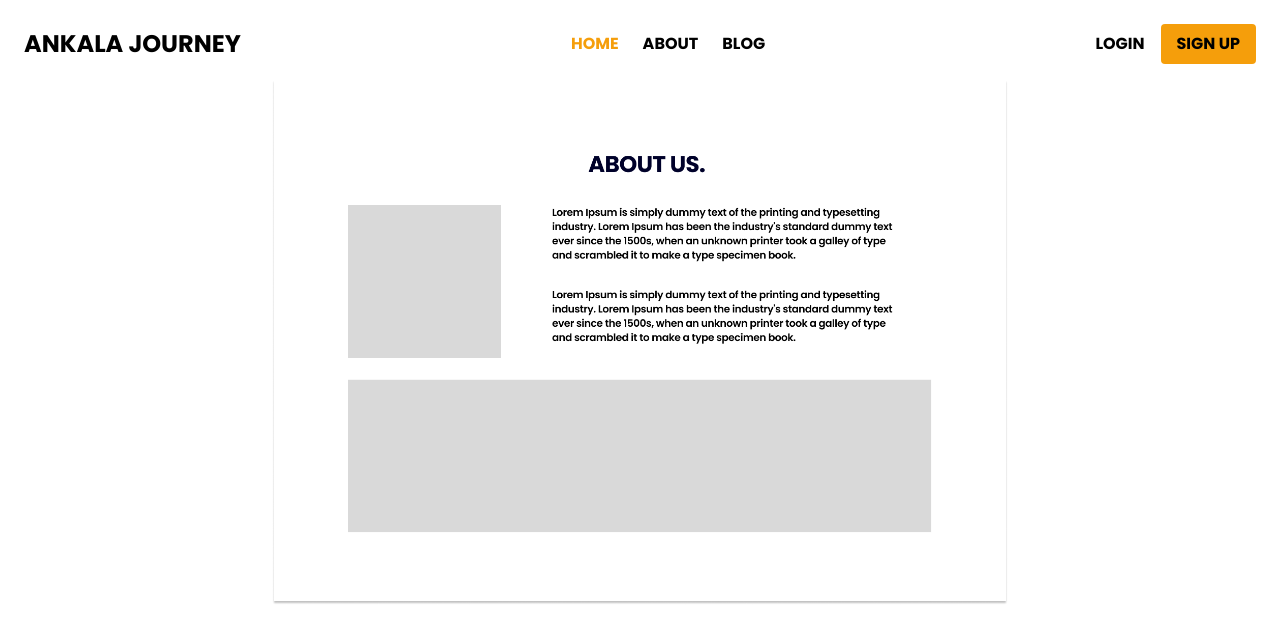
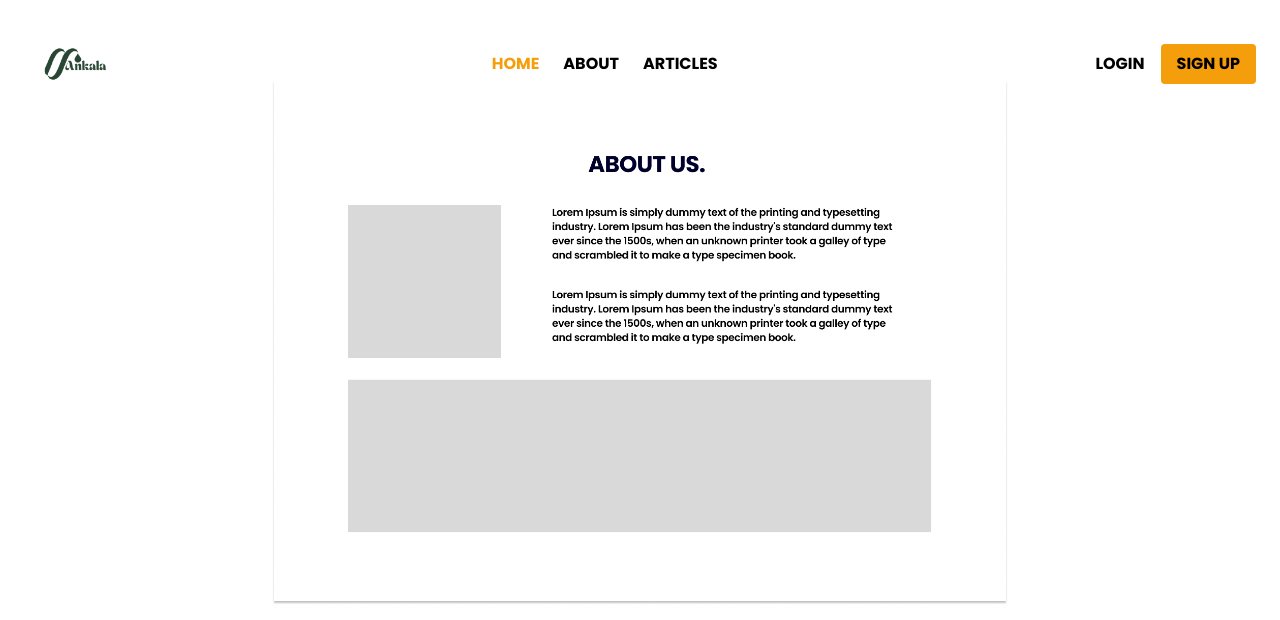
Before and after one commit to dafx7/ankala_journey, a Django app: page /about-us/ in a window 1280 px wide. Shown: the top 620 px of the page. Run offline with Django 5.2, Linux system fonts and the light colour scheme.

Commit message:
Added logo

```diff
--- a/main/templates/main/about-us.html
+++ b/main/templates/main/about-us.html
@@ -48,22 +48,37 @@
             margin-top: 4rem;
             /* Space for the fixed navbar */
         }
+        .logo {
+            height: 80px; /* Sesuaikan tinggi logo sesuai kebutuhan */
+            width: auto;  /* Menjaga rasio aspek logo */
+            margin-left: 10px; /* Menambahkan sedikit jarak dari kiri */
+        }
     </style>
 </head>
 
 <body class="bg-white-100 lg:h-screen flex flex-col items-center">
-    <nav class="flex justify-between items-center p-6 fixed w-full z-10 top-0 left-0 bg-transparent">
-        <div class="text-2xl font-bold text-black fade-in">ANKALA JOURNEY</div>
+    <nav id="navbar"
+        class="flex justify-between items-center p-6 fixed w-full z-10 top-0 left-0 bg-transparent text-white navbar">
+
+         <div class="fade-in">
+            <img src="{% static 'main/logo.png' %}" alt="ANKALA JOURNEY Logo" class="logo"> <!-- Tambahkan kelas 'logo' -->
+         </div>
         <div class="hidden md:flex space-x-6 text-black fade-in">
-            <a href="{% url 'index' %}" class="hover:text-yellow-500 transition text-yellow-500 duration-300">HOME</a>
+            <a href="{% url 'index' %}" class="hover:text-yellow-500 text-yellow-500 duration-300">HOME</a>
             <a href="{% url 'about_us' %}" class="hover:text-yellow-500 transition duration-300">ABOUT</a>
-            <a href="#" class="hover:text-yellow-500 transition duration-300">BLOG</a>
+            <a href="{% url 'article_list' %}" class="hover:text-yellow-500 transition duration-300">ARTICLES</a>
         </div>
         <div class="hidden md:flex space-x-4 items-center fade-in">
-            <a href="{% url 'login' %}" class="text-black hover:text-yellow-500 transition duration-300 py-2">LOGIN</a>
+            {% if not user.is_authenticated %}
+            <a href="{% url 'login' %}" class="hover:text-yellow-500 transition text-black duration-300 py-2">LOGIN</a>
             <a href="{% url 'signup' %}"
-                class="bg-yellow-500 text-black px-4 py-2 rounded hover:bg-yellow-600 transition duration-300">SIGN
-                UP</a>
+                class="bg-yellow-500 text-black px-4 py-2 rounded hover:bg-yellow-600 transition duration-300">SIGN UP</a>
+            {% else %}
+            <form method="post" action="{% url 'logout' %}">
+                {% csrf_token %}
+                <button type="submit" class="bg-yellow-500 text-black px-4 py-2 rounded hover:bg-yellow-600 transition duration-300">LOG OUT</button>
+            </form>
+            {% endif %}
         </div>
         <div class="md:hidden flex items-center">
             <button onclick="toggleMenu()" class="text-black focus:outline-none">
```
Also changed, not shown: main/templates/main/index.html (+11 -8 lines), db.sqlite3, main/static/main/logo.PNG (added).
